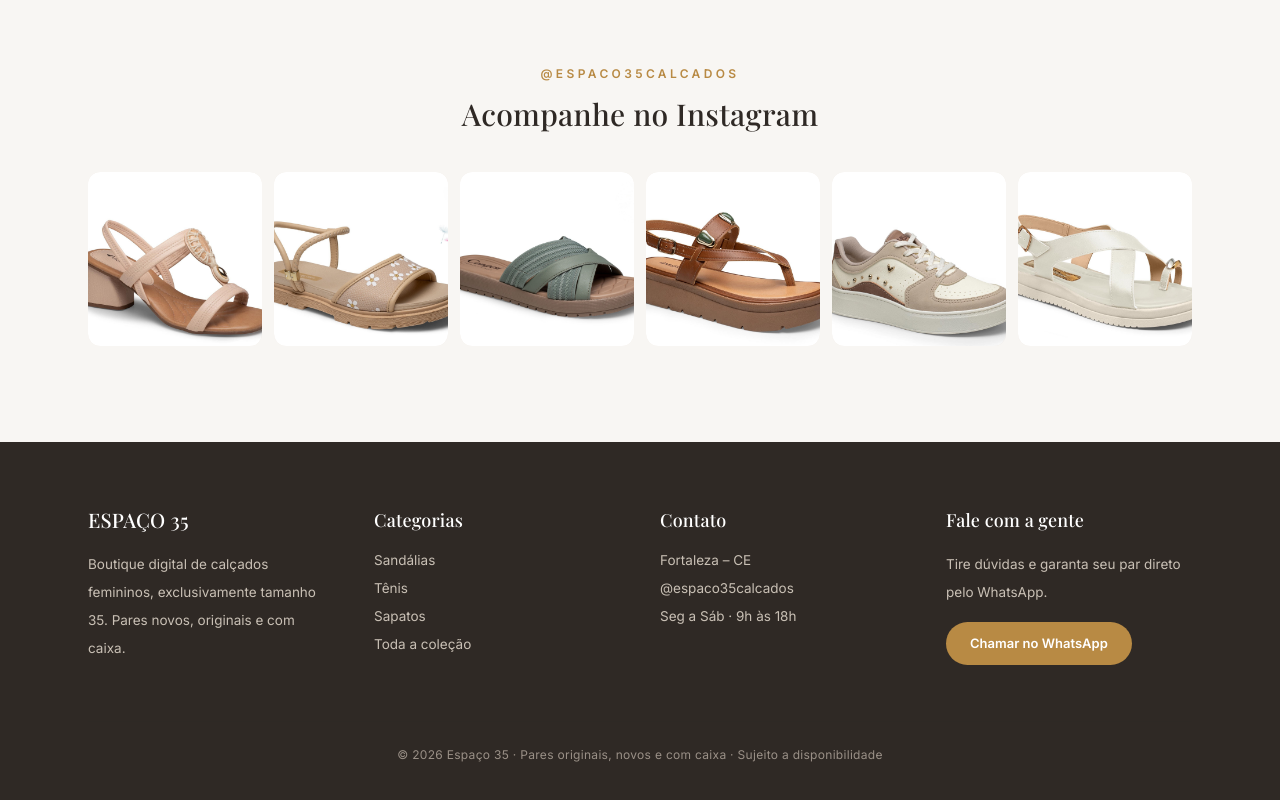
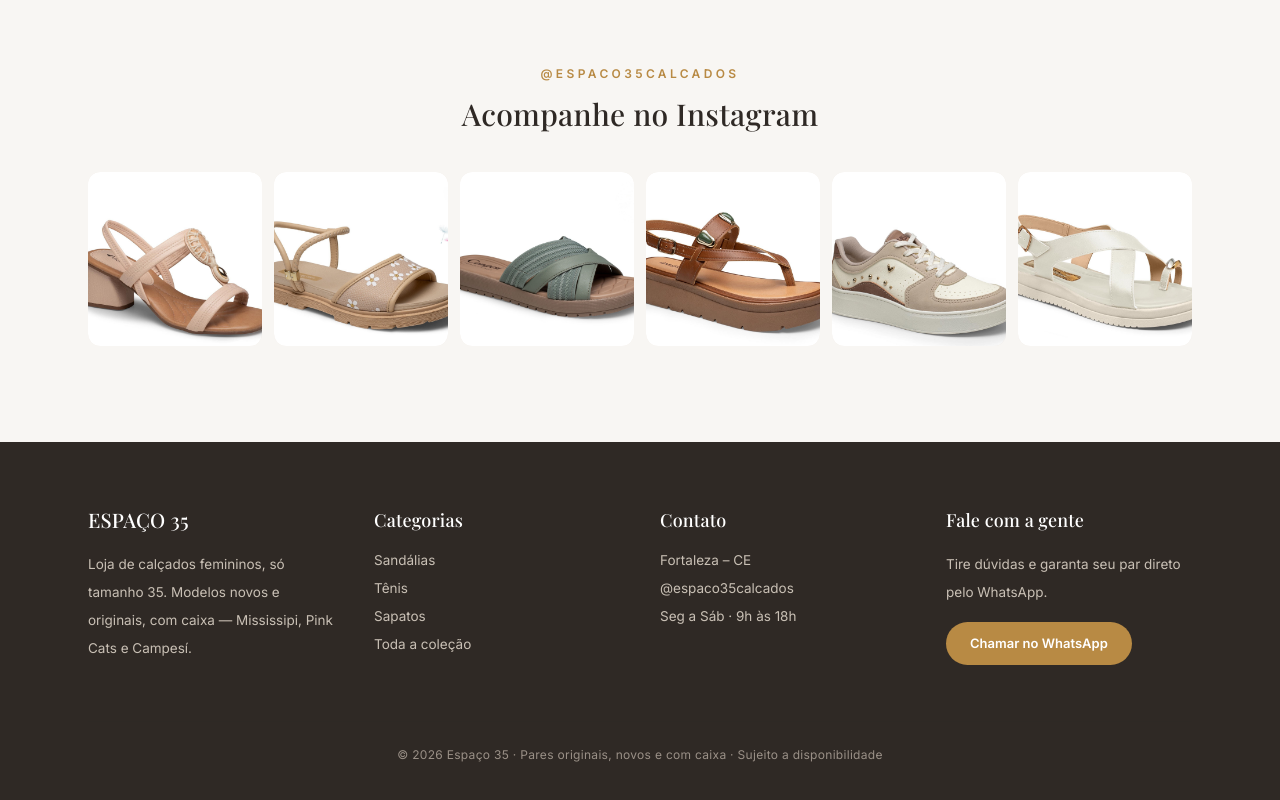
Before and after one commit to iagordrgs/espaco35-loja, a Next.js app: page / in a window 1280 px wide. Shown: the part 3978-4778 px from the top of the page. Built offline with nearby package versions, Linux system fonts and the light colour scheme.

Commit message:
Add files via upload

```diff
--- a/src/components/Footer.tsx
+++ b/src/components/Footer.tsx
@@ -13,8 +13,8 @@ export default function Footer() {
               ESPAÇO 35
             </span>
             <p className="mt-4 text-[13.5px] leading-7 text-[#C9C0B5]">
-              Boutique digital de calçados femininos, exclusivamente tamanho
-              35. Pares novos, originais e com caixa.
+              Loja de calçados femininos, só tamanho 35. Modelos novos e
+              originais, com caixa — Mississipi, Pink Cats e Campesí.
             </p>
           </div>
 
```
